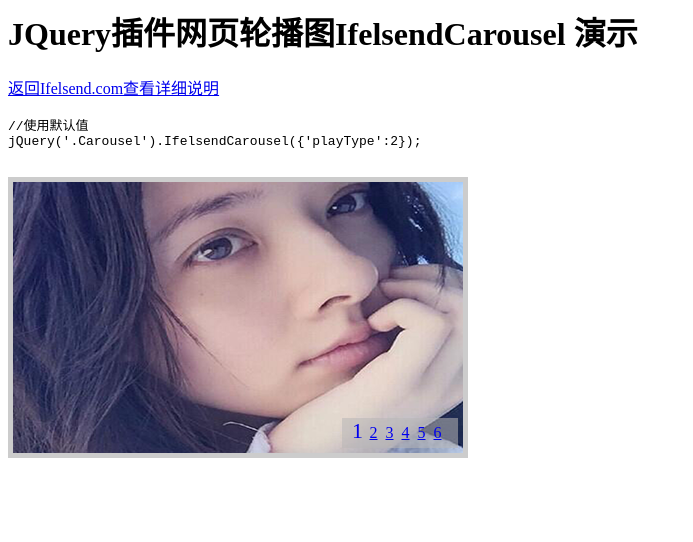
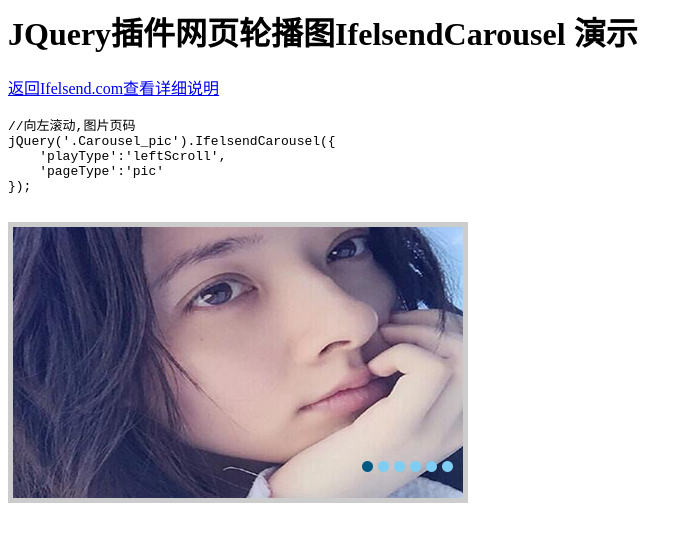
Before and after one commit to ifelsend/IfelsendCarousel, a plain HTML site: page demo/playtype-leftScroll-pic.html in a window 1280 px wide. Shown: the whole page, without its empty margins (0-693 px from the left). Drawn offline with Linux system fonts and the light colour scheme.

Commit message:
调整参数,调整demo

```diff
--- a/IfelsendCarousel.js
+++ b/IfelsendCarousel.js
@@ -4,8 +4,16 @@
  * @author naodai
  * @link http://ifelsend.com/blog/2017/03/10/%E7%BD%91%E9%A1%B5%E8%BD%AE%E6%92%AD%E5%9B%BEjquery%E6%8F%92%E4%BB%B6.html
  * @github https://github.com/ifelsend/IfelsendCarousel
- * @version 2.0.1
+ * @version 2.1.1
+ *
  * @Changelog
+ * --- 2.1.1 ---
+ * 调整参数名称,更加明确
+ *
+ * --- 2.1.0 ---
+ * 支持 animate.css 播放效果
+ * animate.css -http://daneden.me/animate
+ *
  * --- 2.0.1 ---
  * 增加新闻标题显示
  *
@@ -25,13 +33,13 @@
         //默认参数
         var defaults = {
             //页码类型,num数字页码,pic图标页码,默认num
-            numberType: "num",
+            pageType: "num",
             //当前页码class
-            currentClass: "on",
+            currentPageClass: "on",
+            //播放类型, hideShow 淡入淡出,leftScroll 往左滚动,支持animate.css[例如 animated wobble ]默认 hideShow
+            playType: "hideShow",
             //播放速度,单位毫秒,默认3000,3秒
             speed: 3000,
-            //播放类型,1淡入淡出,2往左滚动,默认1
-            playType: 1,
             //是否显示标题,1显示,0不显示.默认1
             showTitle: 1
         }
@@ -49,13 +57,13 @@
         imgWidth = li.find('img').width();
 
         //淡入淡出播放效果
-        if(options.playType == 1){
+        if(options.playType == "hideShow"){
             ul.css('width',imgWidth);
             li.css('position','absolute');
             li.css('top',0).css('left',0);
         }
         //往左滚动播放效果
-        else if(options.playType == 2){
+        else if(options.playType == "leftScroll"){
             ul.css('width',imgWidth * liLength);
             li.css('position','relative');
             li.css('top',0).css('left',0);
@@ -67,13 +75,13 @@
             var liAHref = $(li[i]).find('a').attr('href');
             pageString += '<a href="' + liAHref + '"';
             if(0 == i){
-                pageString += ' class="' + options.currentClass + '"';
+                pageString += ' class="' + options.currentPageClass + '"';
             }
             if($(li[i]).find('a').attr('target') != undefined){
                 pageString += ' target="'+$(li[i]).find('a').attr('target')+'"';
             }
             pageString += '>';
-            if("num" == options.numberType){
+            if("num" == options.pageType){
                 pageString += num;
                 num++;
             }
@@ -157,11 +165,11 @@
         //播放
         var play = function(){
             //播放类型
-            if(options.playType == 1){
+            if(options.playType == "hideShow"){
                 li.hide();
                 $(li[currentNum]).show();
             }
-            else if(options.playType == 2){
+            else if(options.playType == "leftScroll"){
                 //防止上一个没有播放完,多个叠加
                 window.clearInterval(leftInterval);
                 var prevNum = currentNum - 1;
@@ -210,8 +218,8 @@
             }
 
             //页码
-            numA.removeClass(options.currentClass);
-            $(numA[currentNum]).addClass(options.currentClass);
+            numA.removeClass(options.currentPageClass);
+            $(numA[currentNum]).addClass(options.currentPageClass);
         };
 
         //自动播放
--- a/demo/playtype-2-num.html
+++ b/demo/playtype-leftScroll-pic.html
@@ -3,15 +3,25 @@
         <meta charset="utf-8">
         <title>JQuery插件网页轮播图IfelsendCarousel 演示 - ifelsend.com</title>
         <link href="./images/style.css" rel="stylesheet" type="text/css" />
+        <style type="text/css">
+        .Carousel_pic ul{
+            margin-left: -40px;
+            position:relative;
+            }
+            .Carousel_pic li{float:left;}
+        </style>
     </head>
     <body>
         <h1>JQuery插件网页轮播图IfelsendCarousel 演示</h1>
         <p><a href="http://ifelsend.com/blog/2017/03/10/jquery%E6%8F%92%E4%BB%B6%E7%BD%91%E9%A1%B5%E8%BD%AE%E6%92%AD%E5%9B%BEifelsendcarousel.html">返回Ifelsend.com查看详细说明</a></p>
         <pre>
-//使用默认值
-jQuery('.Carousel').IfelsendCarousel({'playType':2});
+//向左滚动,图片页码
+jQuery('.Carousel_pic').IfelsendCarousel({
+    'playType':'leftScroll',
+    'pageType':'pic'
+});
         </pre>
-        <div class="Carousel">
+        <div class="Carousel_pic">
             <ul>
                 <li>
                     <a href="http://ifelsend.com/blog/2012/10/26/wordpress%E5%8D%9A%E5%AE%A2%E7%AD%BE%E5%90%8D%E6%A1%A3%E6%8F%92%E4%BB%B6.html" target="_blank"><img src="./images/1.png"></a>
@@ -37,7 +47,7 @@ jQuery('.Carousel').IfelsendCarousel({'playType':2});
         <script src="./images/jquery.js?ver=1.12.4" type="text/javascript"></script>
         <script src="../IfelsendCarousel.js" type="text/javascript"></script>
         <script type="text/javascript">
-jQuery('.Carousel').IfelsendCarousel({'playType':2});
+jQuery('.Carousel_pic').IfelsendCarousel({'playType':'leftScroll','pageType':'pic'});
         </script>
 
         <div class="sitecode">
@@ -46,5 +56,6 @@ jQuery('.Carousel').IfelsendCarousel({'playType':2});
             <noscript><a href="http://www.51.la/?4359920" target="_blank"><img alt="&#x6211;&#x8981;&#x5566;&#x514D;&#x8D39;&#x7EDF;&#x8BA1;" src="http://img.users.51.la/4359920.asp" style="border:none" /></a></noscript>
             <script type="text/javascript" src="http://tajs.qq.com/stats?sId=11214685" charset="UTF-8"></script>
         </div>
+
     </body>
 </html>
```
Also changed, not shown: demo/index.html (+5 -4 lines), demo/playtype-animate.css-pic.html (renamed from demo/playtype-3-pic.html, +6 -4 lines), demo/playtype-hideShow-num.html (renamed from demo/playtype-1-pic.html, +9 -9 lines), demo/playtype-hideShow-pic.html (renamed from demo/playtype-2-pic.html, +12 -17 lines), demo/playtype-leftScroll-num.html (renamed from demo/playtype-1-num.html, +5 -3 lines), 1 other file.
